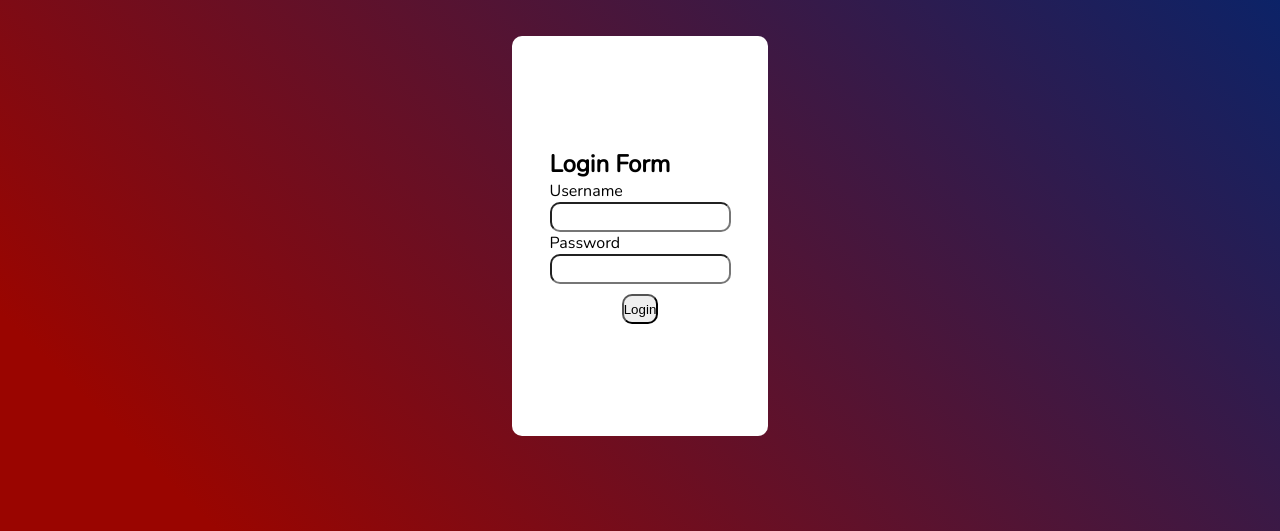
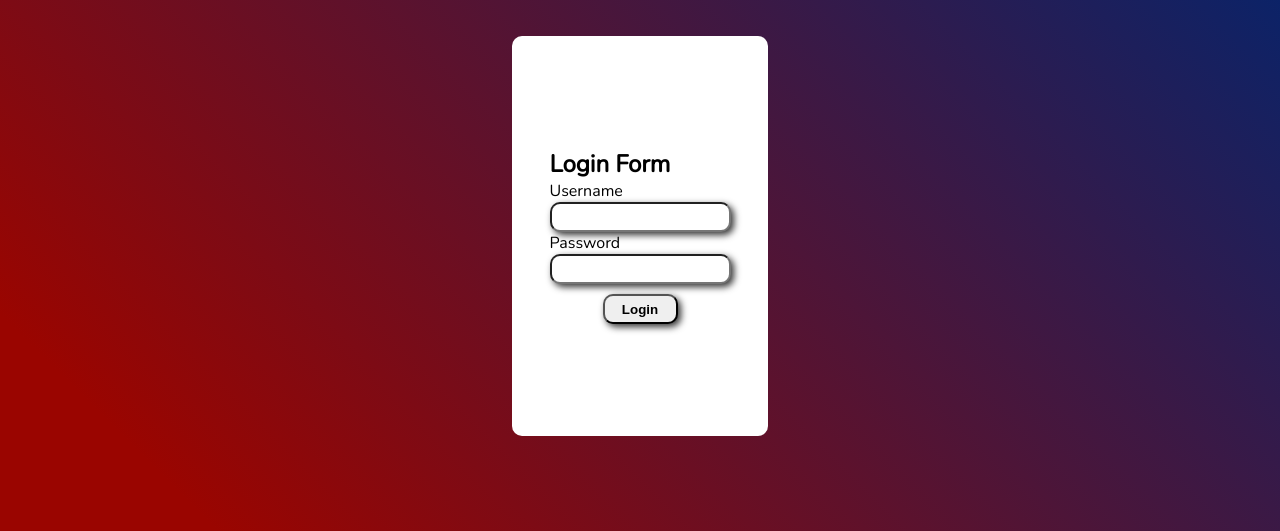
Before and after one commit to NicoGGomez/TPE-WEB2, a PHP site: page / in a window 1280 px wide. Shown: the part 134-665 px from the top of the page. Run offline with PHP 8.4, Linux system fonts and the light colour scheme; some web fonts are replaced.

Commit message:
agregue estilo al login

```diff
--- a/styles/style.css
+++ b/styles/style.css
@@ -121,6 +121,7 @@ body {
 .container-login .formulario button,input{
     height: 30px;
     border-radius: 10px;
+    box-shadow: 3px 3px 7px rgba(0, 0, 0, 0.8);
 }
 
 .container-login .formulario .btn-login{
@@ -128,3 +129,10 @@ body {
     justify-content: center;
     margin-top: 10px;
 }
+
+.container-login .formulario .btn-login button {
+    width: 75px;
+    box-shadow: 3px 3px 7px rgba(0, 0, 0, 0.8);
+    font-weight: bold;
+    padding: 5px;
+}
--- a/templates/login.phtml
+++ b/templates/login.phtml
@@ -20,7 +20,7 @@
 </div>
 
 <?php if ($error): ?>
-            <div>
+            <div class="error">
                 <?= $error ?>
             </div>
 <?php endif ?>
```
